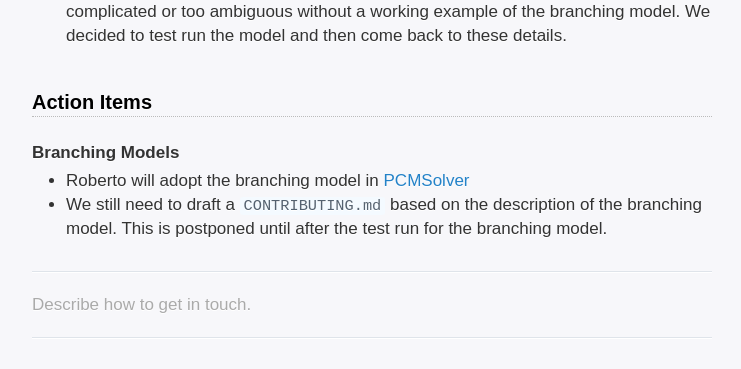
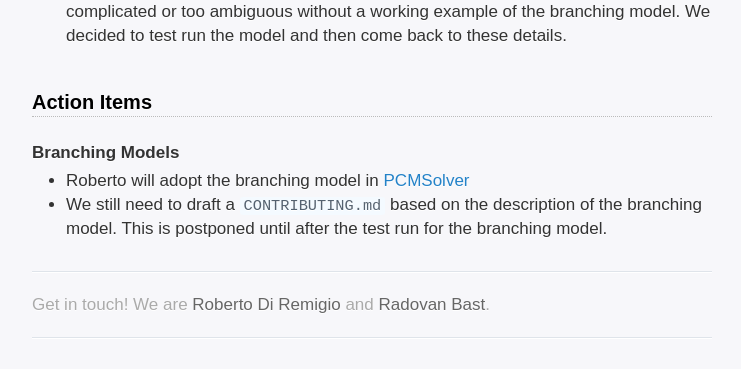
Before and after one commit to dev-cafe/blog, a Jekyll site: the page built from _posts/2017-03-01-branching-models.md, in a window 1280 px wide, cut to the strip 932-1301 px from the top of the page. Shown: the whole strip, without its empty margins (268-1009 px from the left). Built offline with Jekyll 4.4.1, drawn with Linux system fonts in a browser that asks for light colours.

Commit message:
add contact info instead of placeholder sentence

```diff
--- a/_layouts/post.html
+++ b/_layouts/post.html
@@ -7,6 +7,10 @@ layout: default
 
 <div class="keep-in-touch">
   <p>
-    Describe how to get in touch.
+    Get in touch!
+    We are
+    <a href="https://totaltrash.xyz" target="_blank">Roberto Di Remigio</a>
+    and
+    <a href="http://bast.fr" target="_blank">Radovan Bast</a>.
   </p>
 </div>
```
